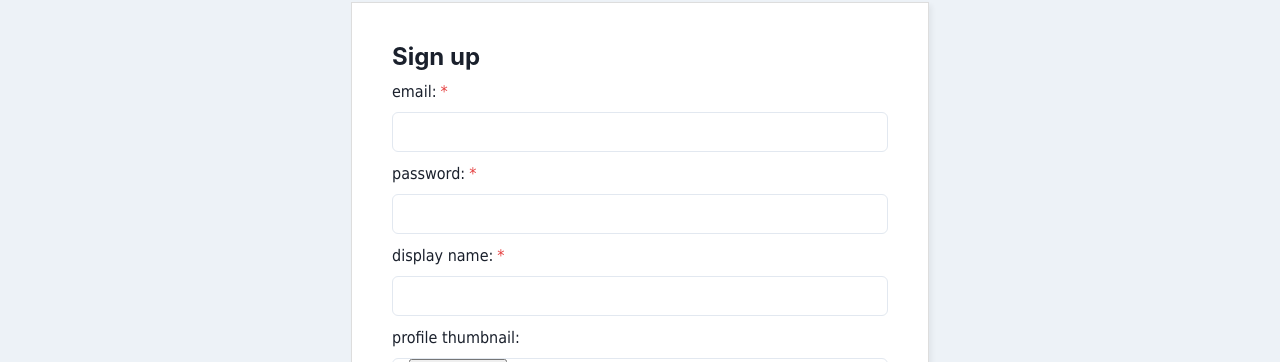
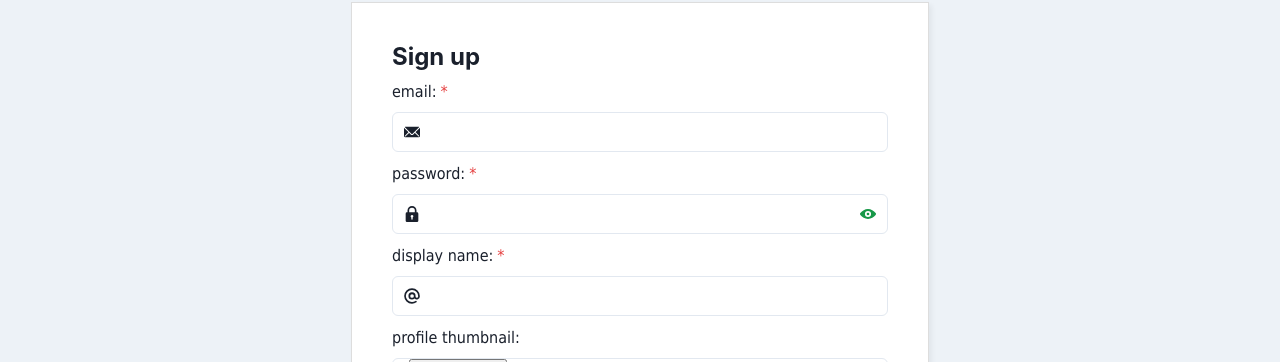
Before and after one commit to dariovargaos/project-management-web-app, a React (Vite) app in the folder project-temple/: page /signup in a window 1280 px wide. Shown: the part 438-800 px from the top of the page. Built offline with nearby package versions, Linux system fonts and the light colour scheme; no server answers.

Commit message:
Add icons to inputs and show/hide password functionality to login and signup forms

```diff
--- a/project-temple/src/pages/login/Login.jsx
+++ b/project-temple/src/pages/login/Login.jsx
@@ -9,16 +9,25 @@ import {
   Heading,
   Input,
   Text,
+  InputGroup,
+  InputLeftElement,
+  InputRightElement,
 } from "@chakra-ui/react";
+import { EmailIcon, LockIcon, ViewIcon, ViewOffIcon } from "@chakra-ui/icons";
 
 export default function Login() {
   const [email, setEmail] = useState("");
   const [password, setPassword] = useState("");
+  const [showPassword, setShowPassword] = useState(false);
   const { login, error, isPending } = useLogin();
 
   const handleSubmit = (e) => {
     e.preventDefault();
     login(email, password);
+  };
+
+  const handleClick = () => {
+    setShowPassword(!showPassword);
   };
   return (
     <Flex justifyContent="center">
@@ -35,21 +44,40 @@ export default function Login() {
           </Heading>
           <FormControl isRequired mb="10px">
             <FormLabel>email:</FormLabel>
+            <InputGroup>
+              <InputLeftElement>
+                <EmailIcon />
+              </InputLeftElement>
               <Input
                 type="email"
                 required
                 onChange={(e) => setEmail(e.target.value)}
                 value={email}
               />
+            </InputGroup>
           </FormControl>
           <FormControl isRequired mb="10px">
             <FormLabel>password:</FormLabel>
+            <InputGroup>
+              <InputLeftElement>
+                <LockIcon />
+              </InputLeftElement>
               <Input
-              type="password"
+                type={showPassword ? "text" : "password"}
                 required
                 onChange={(e) => setPassword(e.target.value)}
                 value={password}
               />
+              <InputRightElement>
+                <Button
+                  colorScheme="whatsapp"
+                  variant="ghost"
+                  onClick={handleClick}
+                >
+                  {showPassword ? <ViewOffIcon /> : <ViewIcon />}
+                </Button>
+              </InputRightElement>
+            </InputGroup>
           </FormControl>
           {!isPending && (
             <Button colorScheme="whatsapp" type="submit">
--- a/project-temple/src/pages/signup/Signup.jsx
+++ b/project-temple/src/pages/signup/Signup.jsx
@@ -11,7 +11,17 @@ import {
   Heading,
   Input,
   Text,
+  InputGroup,
+  InputLeftElement,
+  InputRightElement,
 } from "@chakra-ui/react";
+import {
+  EmailIcon,
+  LockIcon,
+  AtSignIcon,
+  ViewIcon,
+  ViewOffIcon,
+} from "@chakra-ui/icons";
 
 export default function Signup() {
   const [email, setEmail] = useState("");
@@ -19,11 +29,16 @@ export default function Signup() {
   const [displayName, setDisplayName] = useState("");
   const [thumbnail, setThumbnail] = useState(null);
   const [thumbnailErorr, setThumbnailError] = useState(null);
+  const [showPassword, setShowPassword] = useState(false);
   const { signup, isPending, error } = useSignup();
 
   const handleSubmit = (e) => {
     e.preventDefault();
     signup(email, password, displayName, thumbnail);
+  };
+
+  const handleClick = () => {
+    setShowPassword(!showPassword);
   };
 
   const handleFileChange = (e) => {
@@ -67,30 +82,54 @@ export default function Signup() {
           </Heading>
           <FormControl isRequired mb="10px">
             <FormLabel>email:</FormLabel>
+            <InputGroup>
+              <InputLeftElement>
+                <EmailIcon />
+              </InputLeftElement>
               <Input
                 type="email"
                 required
                 onChange={(e) => setEmail(e.target.value)}
                 value={email}
               />
+            </InputGroup>
           </FormControl>
           <FormControl isRequired mb="10px">
             <FormLabel>password:</FormLabel>
+            <InputGroup>
+              <InputLeftElement>
+                <LockIcon />
+              </InputLeftElement>
               <Input
-              type="password"
+                type={showPassword ? "text" : "password"}
                 required
                 onChange={(e) => setPassword(e.target.value)}
                 value={password}
               />
+              <InputRightElement>
+                <Button
+                  variant="ghost"
+                  colorScheme="whatsapp"
+                  onClick={handleClick}
+                >
+                  {showPassword ? <ViewOffIcon /> : <ViewIcon />}
+                </Button>
+              </InputRightElement>
+            </InputGroup>
           </FormControl>
           <FormControl isRequired mb="10px">
             <FormLabel>display name:</FormLabel>
+            <InputGroup>
+              <InputLeftElement>
+                <AtSignIcon />
+              </InputLeftElement>
               <Input
                 type="text"
                 required
                 onChange={(e) => setDisplayName(e.target.value)}
                 value={displayName}
               />
+            </InputGroup>
           </FormControl>
           <FormControl isInvalid={thumbnailErorr} mb="10px">
             <FormLabel>profile thumbnail:</FormLabel>
```
Lines whose indentation alone changed are shown as unchanged.
